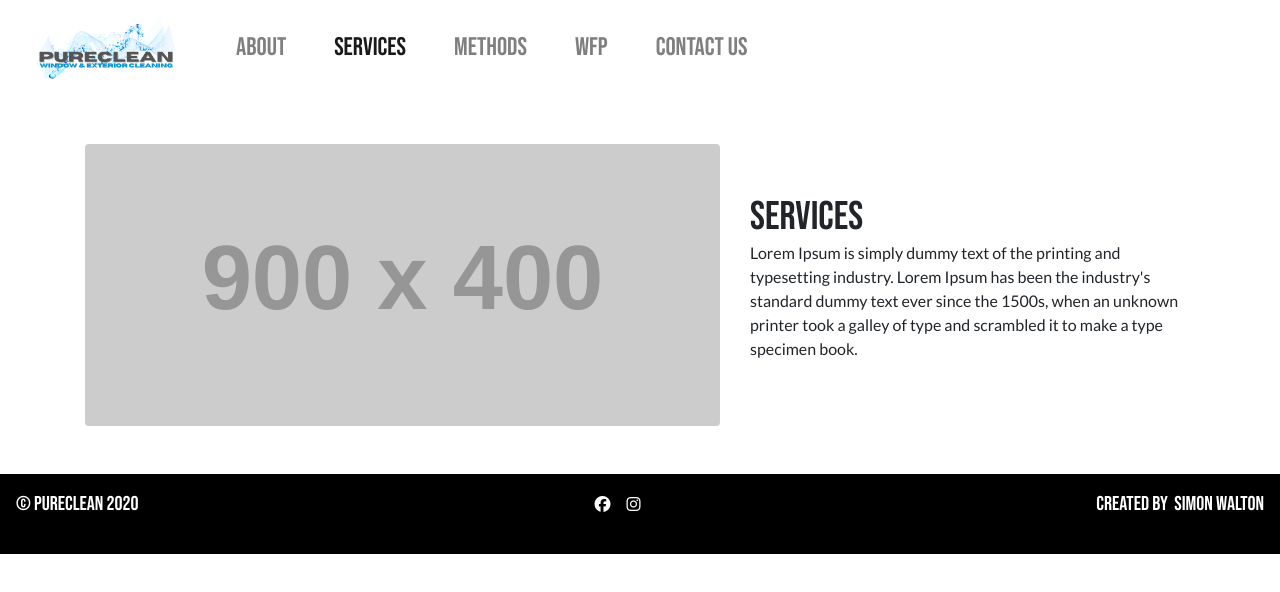
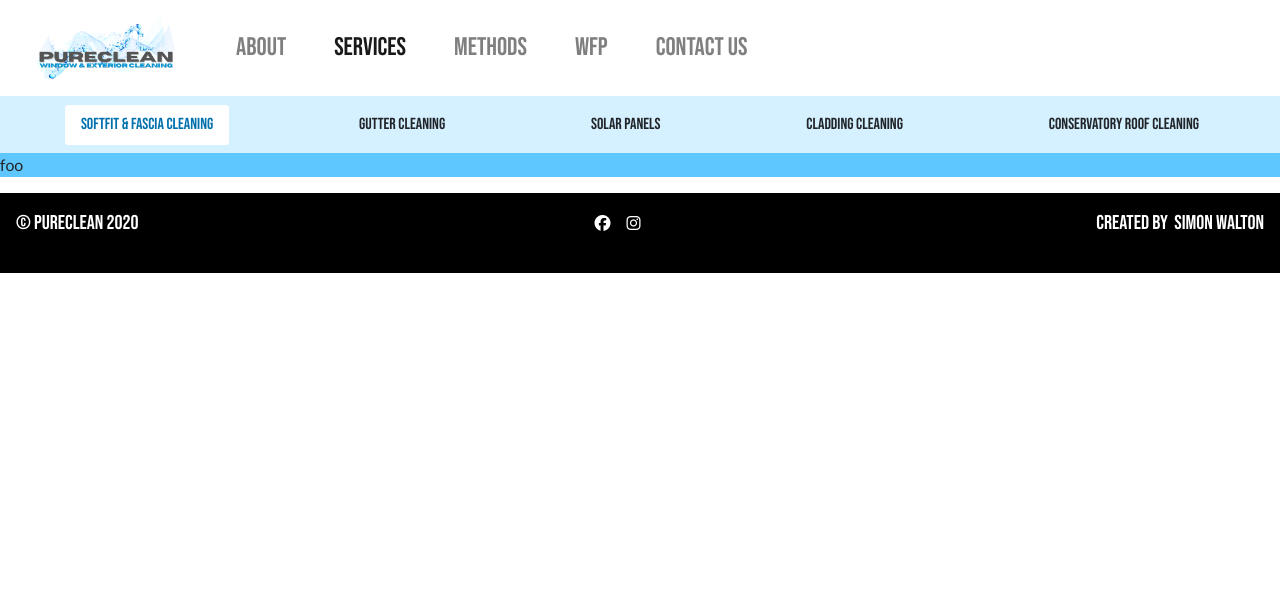
Before and after one commit to simon-a-walton/pure-clean, a React (Create React App) app: page /services in a window 1280 px wide. Shown: the top 592 px of the page. Built offline with nearby package versions, Linux system fonts and the light colour scheme.

Commit message:
started work on the tab bar section for the SERVICES page. Tab content to follow

```diff
--- a/src/pages/Services.jsx
+++ b/src/pages/Services.jsx
@@ -1,28 +1,56 @@
 import React from "react";
+import { Tabs, Tab } from "react-bootstrap";
+import { css } from "glamor";
+import { colors } from "../constants/styleConstants";
 
-function Services() {
-  return (
-    <div className="home">
-      <div class="container">
-        <div class="row align-items-center my-5">
-          <div class="col-lg-7">
-            <img
-              class="img-fluid rounded mb-4 mb-lg-0"
-              src="http://placehold.it/900x400"
-              alt=""
-            />
-          </div>
-          <div class="col-lg-5">
-            <h1 class="font-weight-light">Services</h1>
-            <p>
-              Lorem Ipsum is simply dummy text of the printing and typesetting
-              industry. Lorem Ipsum has been the industry's standard dummy text
-              ever since the 1500s, when an unknown printer took a galley of
-              type and scrambled it to make a type specimen book.
-            </p>
-          </div>
-        </div>
-      </div>
+const tabStyle = css({
+  backgroundColor: colors.lightBlue,
+  padding: '8px',
+  '& a': {
+    padding: '16px auto',
+    margin: '0 auto',
+    borderRadius: '4px'
+  },
+  '& .nav-link.active': {
+    color: colors.darkBlue,
+    backgroundColor: 'white',
+    borderColor: colors.lightBlue
+  },
+
+    borderBottom: 'none',
+  '& a:hover': {
+    color: colors.darkBlue
+  },
+  '@media(max-width: 700px)': {
+    display: 'block',
+    padding: '0',
+    '& a': {
+      padding: '8px',
+      margin: 0
+    }
+  }
+});
+
+const Services = () => {
+  return(
+    <div {...css({backgroundColor: colors.mainBlue})}>
+    <Tabs defaultActiveKey="softfit" id="services-tab" {...tabStyle}>
+      <Tab eventKey="softfit" title="Softfit & Fascia  Cleaning">
+        <p>foo</p>
+      </Tab>
+      <Tab eventKey="gutter" title="Gutter cleaning">
+        <p>foo</p>
+      </Tab>
+      <Tab eventKey="solar" title="Solar Panels">
+        <p>foo</p>
+      </Tab>
+      <Tab eventKey="cladding" title="Cladding Cleaning">
+        <p>foo</p>
+      </Tab>
+      <Tab eventKey="conservatory" title="Conservatory Roof Cleaning">
+        <p>foo</p>
+      </Tab>
+    </Tabs>
     </div>
   );
 }
```
